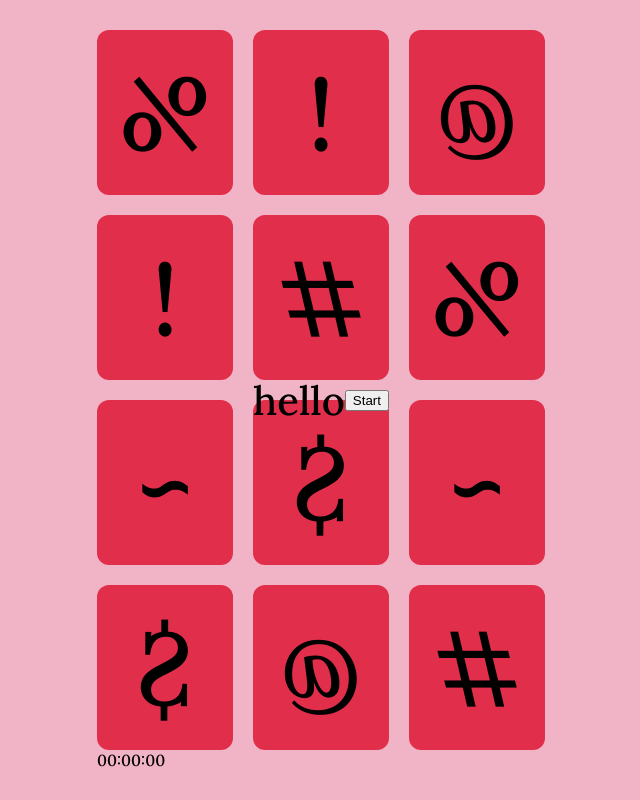
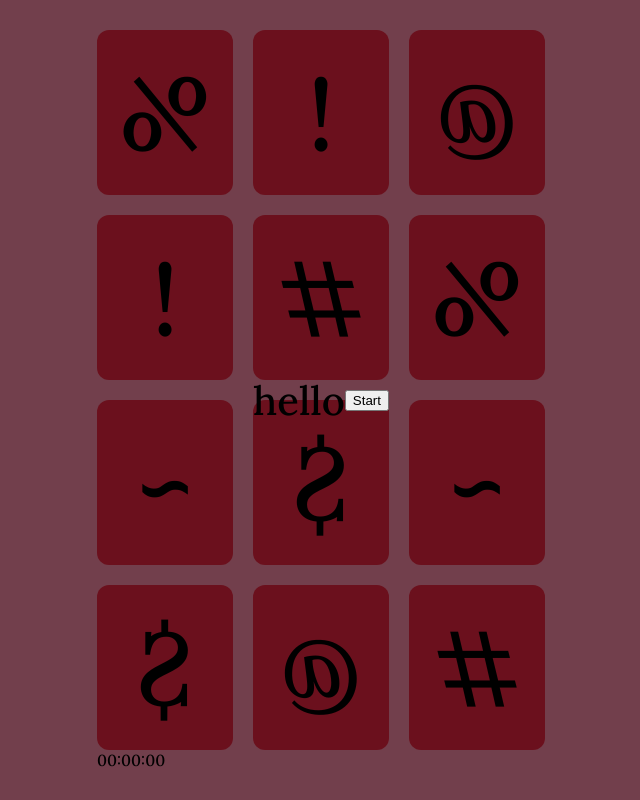
Before and after one commit to tevab/memory-game, a React (Create React App) app: page / in a window 1280 px wide. Shown: the whole page, without its empty margins (319-959 px from the left). Built offline with nearby package versions, Linux system fonts and the light colour scheme.

Commit message:
Message backdrop styling

```diff
--- a/src/App.js
+++ b/src/App.js
@@ -7,12 +7,14 @@ import Timer from "./Components/Timer/Timer";
 function App() {
 
   const [showMessage, setShowMessage] = useState(false);
+  const [beginMessage, setBeginMessage] = useState(true);
   const [start, setStart] = useState(false);
   const [end, setEnd] = useState(false);
   const [cardOne, setCardOne] = useState('');
   const [cardTwo, setCardTwo] = useState('');
   const [message, setMessage] = useState('');
   const [clearedCards, setClearedCards] = useState([]);
+  const [restart, setRestart] = useState(false);
 
   useEffect(() => {
     setShowMessage(true);
@@ -20,25 +22,25 @@ function App() {
 
   useEffect(() => {
     if (cardTwo !== '' && cardOne === cardTwo) {
-      setMessage('yay');
+      if (clearedCards.length >= 5) {
+        setMessage('good job!');
+        setStart(false);
+        setEnd(true);
+      } else {
+        setMessage('yay');
+      }
     } else if (cardTwo !== '' && cardOne !== cardTwo) {
       setMessage('boo');
     };
   }, [cardTwo])
 
-  useEffect(() => {
-    if (clearedCards.length >= 6) {
-      setMessage('good job!');
-      setStart(false);
-      setEnd(true);
-    } else {
-      return;
-    }
-  });
-
   return (
     <>
-      <GlobalStyle />
+      <GlobalStyle
+        showMessage={showMessage}
+        message={message}
+        end={end}
+      />
       {(message || showMessage) && (
         <Message
           showMessage={showMessage}
@@ -48,6 +50,9 @@ function App() {
           message={message}
           start={start}
           end={end}
+          setRestart={setRestart}
+          beginMessage={beginMessage}
+          setBeginMessage={setBeginMessage}
         />
       )}
       <Wrapper
--- /dev/null
+++ b/src/Components/Button/Button.jsx
@@ -0,0 +1,18 @@
+import React from "react";
+
+function Button(props) {
+
+    const reset = () => {
+        props.setRestart(true);
+    }
+
+    return (
+        <button
+            onClick={props.value === 'Restart' ? reset : props.handleClick}
+        >
+            {props.value}
+        </button>
+    )
+}
+
+export default Button;
--- a/src/Components/Message/Message.jsx
+++ b/src/Components/Message/Message.jsx
@@ -2,6 +2,7 @@ import React from "react";
 import { useState } from "react";
 import { useEffect } from "react";
 import styled from "styled-components";
+import Button from "../Button/Button";
 
 const MessageContainer = styled.div`
     position: absolute;
@@ -31,6 +32,7 @@ function Message(props) {
 
     const handleClick = () => {
         setVisible(false);
+        props.setBeginMessage(false);
         if (props.showMessage) {
             setTimeout(() => {
                 props.setShowMessage(false);
@@ -50,11 +52,13 @@ function Message(props) {
             visible={visible}
         >
             {props.message ? props.message : 'hello'}
-            <button
-                onClick={handleClick}
-            >
-               {props.showMessage ? 'Start' : !props.showMessage && props.start ? 'Continue' : 'Restart'}
-            </button>
+            {(props.beginMessage || props.end) && (
+                <Button
+                handleClick={handleClick}
+                value={props.showMessage ? 'Start' : 'Restart'}
+                setRestart={props.setRestart}
+            />
+            )}
         </MessageContainer>
 
     )
--- a/src/Components/Timer/Timer.jsx
+++ b/src/Components/Timer/Timer.jsx
@@ -8,8 +8,6 @@ function Timer(props) {
         seconds,
         minutes,
         hours,
-        days,
-        isRunning,
         start,
         pause,
         reset,
--- a/src/Theme/globalStyle.js
+++ b/src/Theme/globalStyle.js
@@ -11,6 +11,19 @@ const GlobalStyle = createGlobalStyle`
     align-items: center;
     background-color: #f1b3c6;
     font-family: 'Lora', Times, serif;
+    &:before {
+      content: '';
+      opacity: ${props => (props.showMessage || props.message || props.end ? 1 : 0)};
+      transition: opacity 400ms ease-in-out;
+      position: absolute;
+      background-color: #795961;
+      mix-blend-mode: multiply;
+      top: 0;
+      bottom: 0;
+      left: 0;
+      right: 0;
+      z-index: ${props => (props.showMessage || props.message || props.end  ? 1 : 0)};
+    }
   }
 `;
 
```
